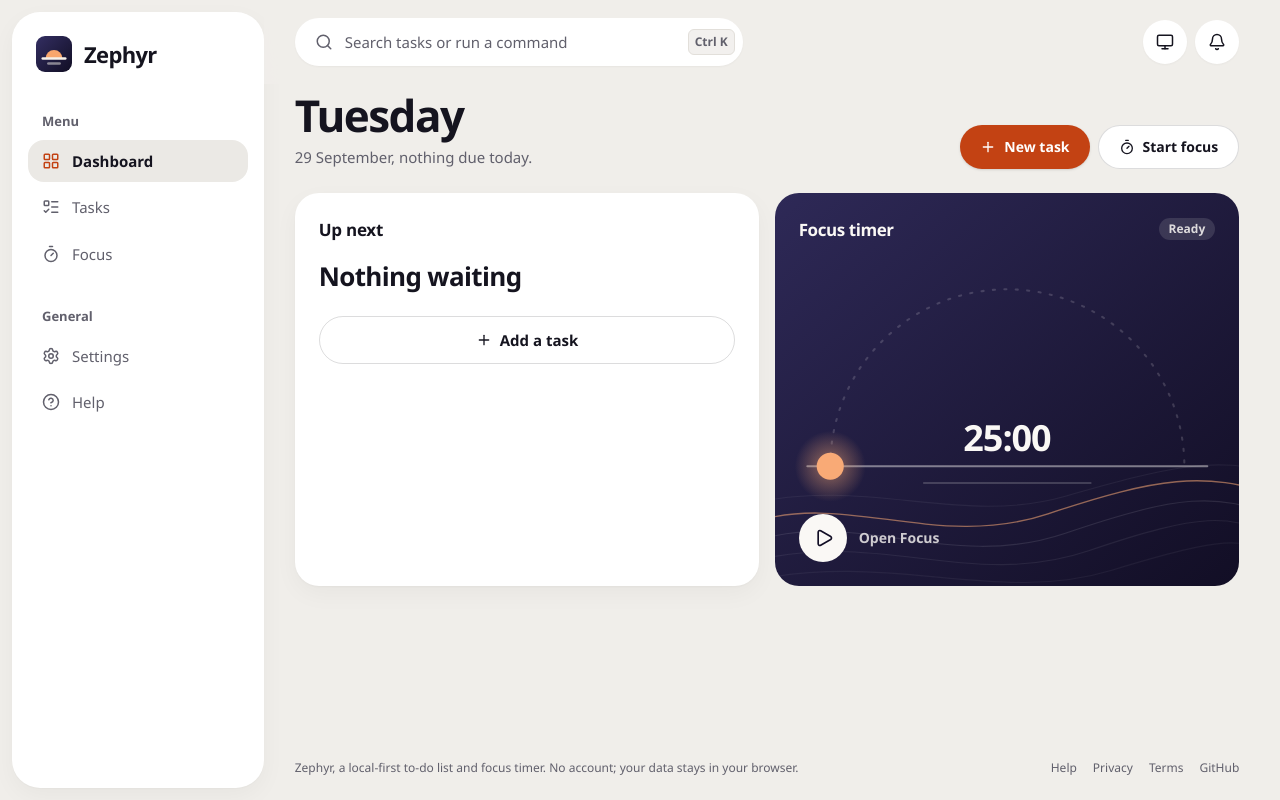
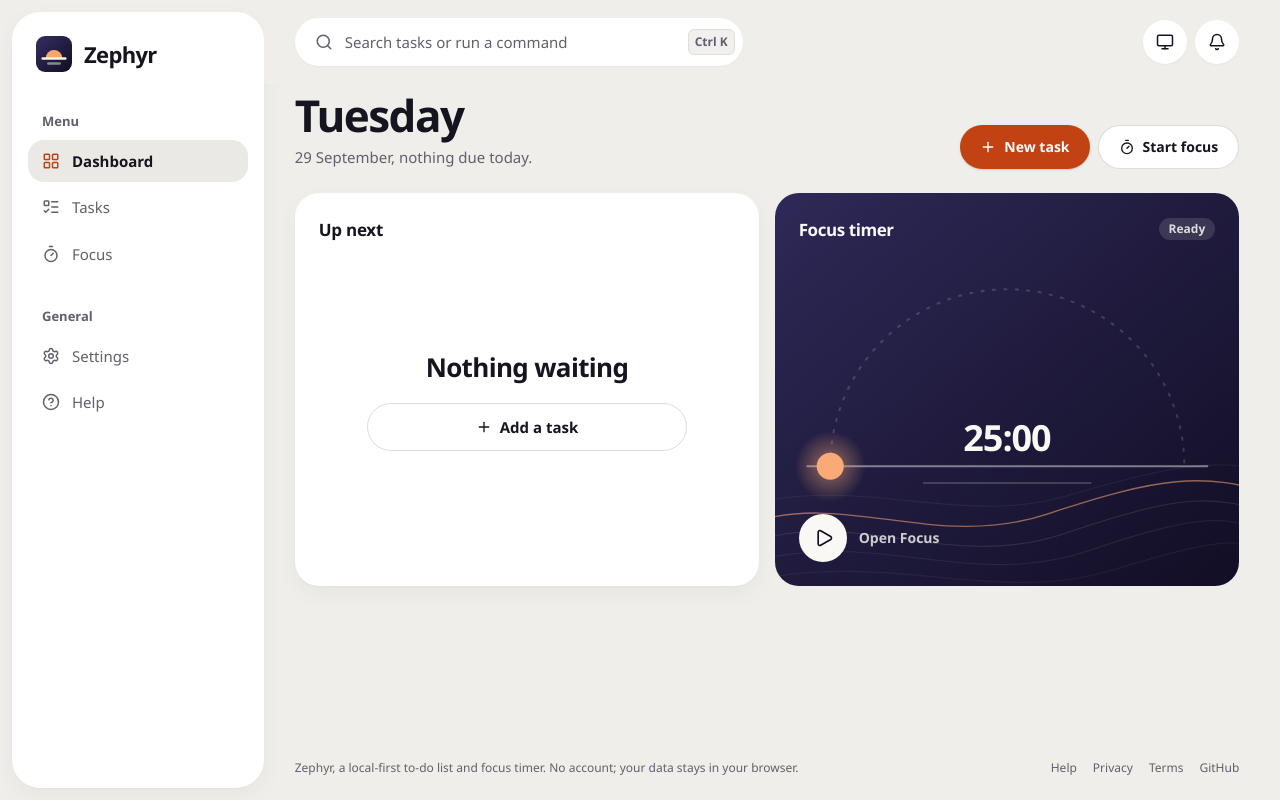
Before and after one commit to dominikkoenitzer/Zephyr, a React (Vite) app: page / in a window 1280 px wide. Built offline with nearby package versions, Linux system fonts and the light colour scheme.

Commit message:
Centre the empty Up next card's content

```diff
--- a/src/pages/Home.jsx
+++ b/src/pages/Home.jsx
@@ -169,14 +169,16 @@ function UpNext({ task }) {
         </>
       ) : (
         <>
-          <p className="mt-5 text-[1.625rem] font-semibold leading-[1.15] tracking-[-0.025em]">Nothing waiting</p>
+          <div className="my-auto py-5 text-center">
+            <p className="text-[1.625rem] font-semibold leading-[1.15] tracking-[-0.025em]">Nothing waiting</p>
             <Link
               to="/tasks?new=1"
-            className="mt-6 flex h-12 items-center justify-center gap-2 rounded-full border border-foreground/15 text-[15px] font-semibold transition-colors hover:bg-accent"
+              className="mx-auto mt-5 flex h-12 max-w-xs items-center justify-center gap-2 rounded-full border border-foreground/15 text-[15px] font-semibold transition-colors hover:bg-accent"
             >
               <Plus className="h-4 w-4" />
               Add a task
             </Link>
+          </div>
         </>
       )}
     </m.section>
```
Lines whose indentation alone changed are shown as unchanged.
